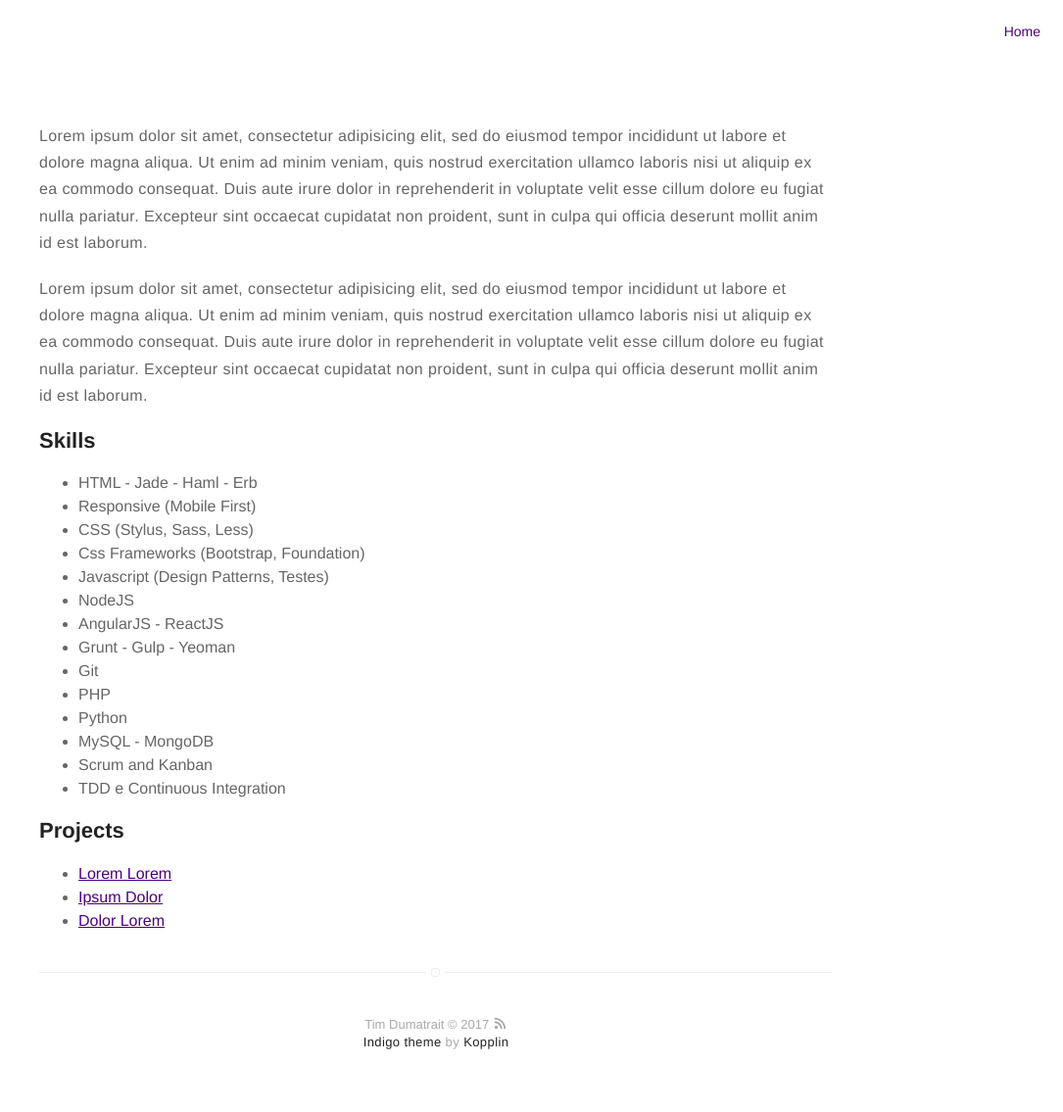
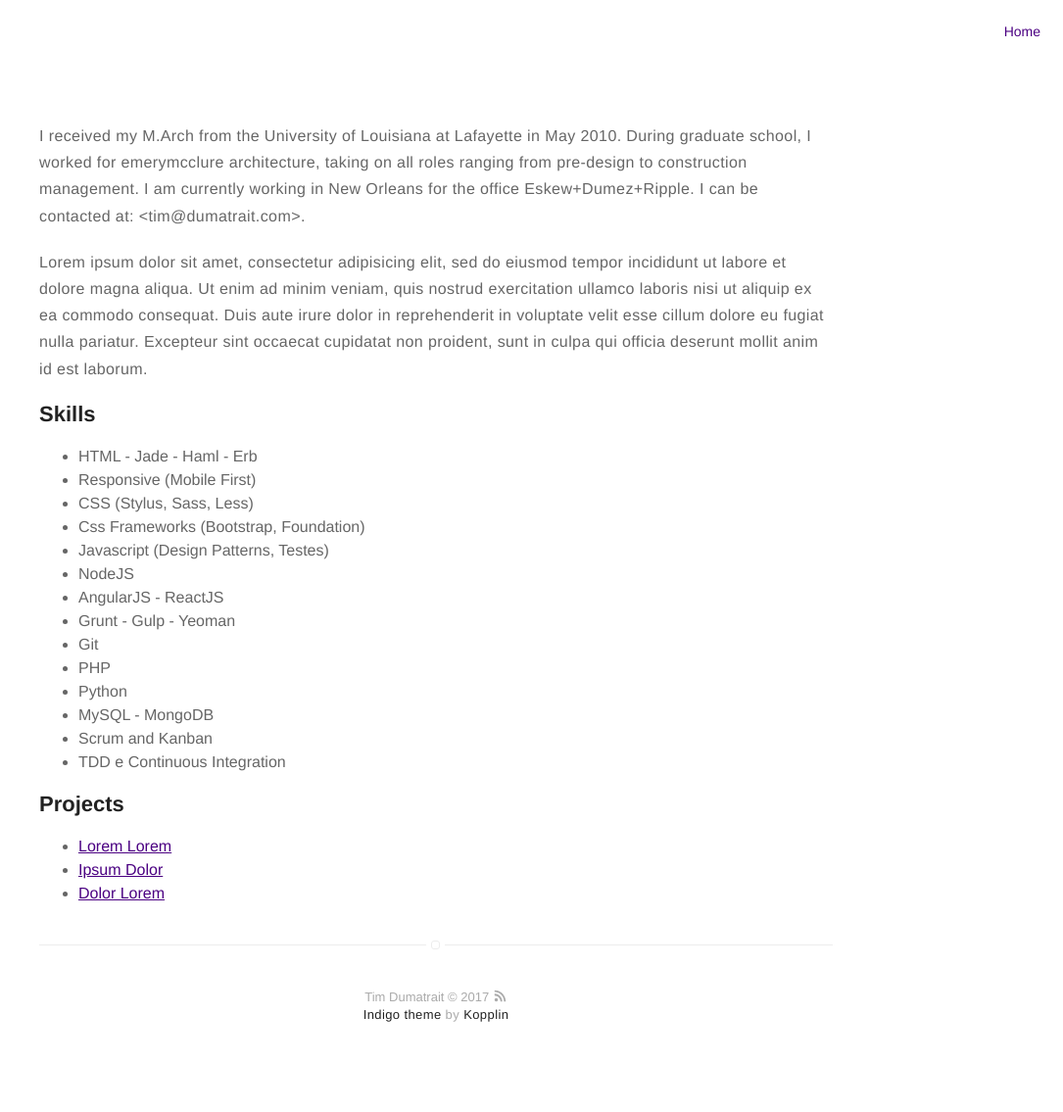
Before and after one commit to appareil/appareil.github.io, a Jekyll site: the page built from about.md, in a window 1280 px wide. Shown: the whole page at 98% size, without its empty margins (195-1280 px from the left). Built offline with Jekyll 4.4.1, drawn with Linux system fonts in a browser that asks for light colours; after the commit the page ends 1108 px from its top, so only the background shows below that.

Commit message:
Edited about page
about.md

```diff
--- a/about.md
+++ b/about.md
@@ -2,12 +2,11 @@
 title: About
 layout: page
 ---
-<p>Lorem ipsum dolor sit amet, consectetur adipisicing elit, sed do eiusmod
-tempor incididunt ut labore et dolore magna aliqua. Ut enim ad minim veniam,
-quis nostrud exercitation ullamco laboris nisi ut aliquip ex ea commodo
-consequat. Duis aute irure dolor in reprehenderit in voluptate velit esse
-cillum dolore eu fugiat nulla pariatur. Excepteur sint occaecat cupidatat non
-proident, sunt in culpa qui officia deserunt mollit anim id est laborum.</p>
+<p>I received my M.Arch from the University of Louisiana at Lafayette in May 2010. During graduate school, I worked for emerymcclure architecture, taking on all roles ranging from pre-design to construction management.
+
+I am currently working in New Orleans for the office Eskew+Dumez+Ripple.
+
+I can be contacted at: <tim@dumatrait.com>.</p>
 
 <p>Lorem ipsum dolor sit amet, consectetur adipisicing elit, sed do eiusmod
 tempor incididunt ut labore et dolore magna aliqua. Ut enim ad minim veniam,
```
